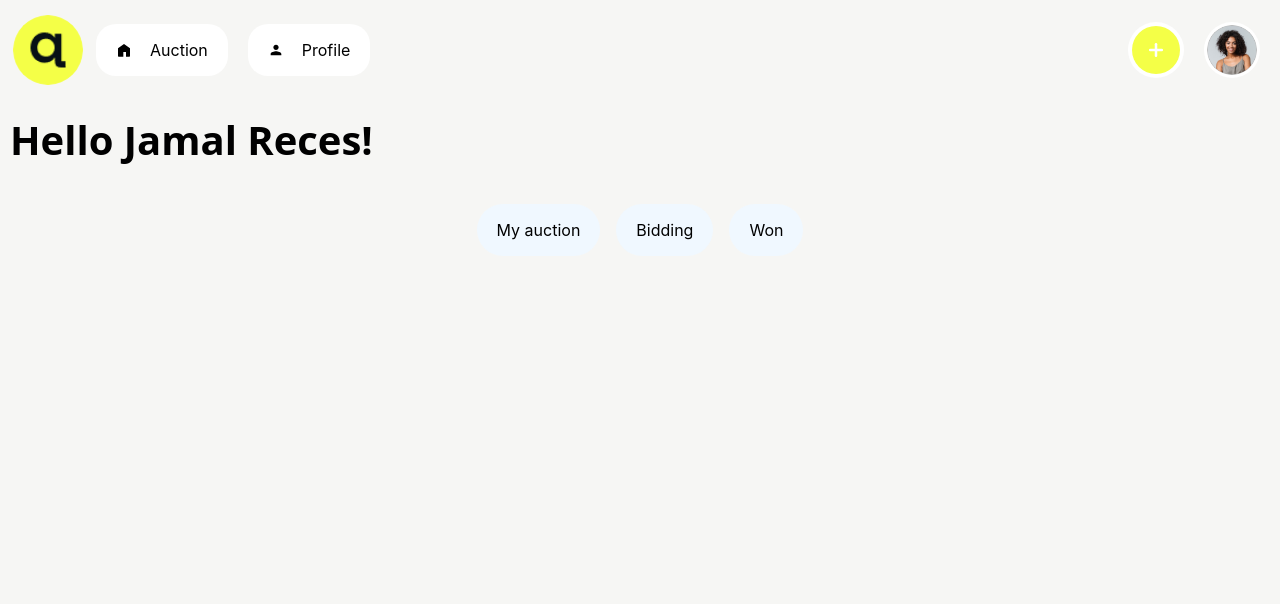
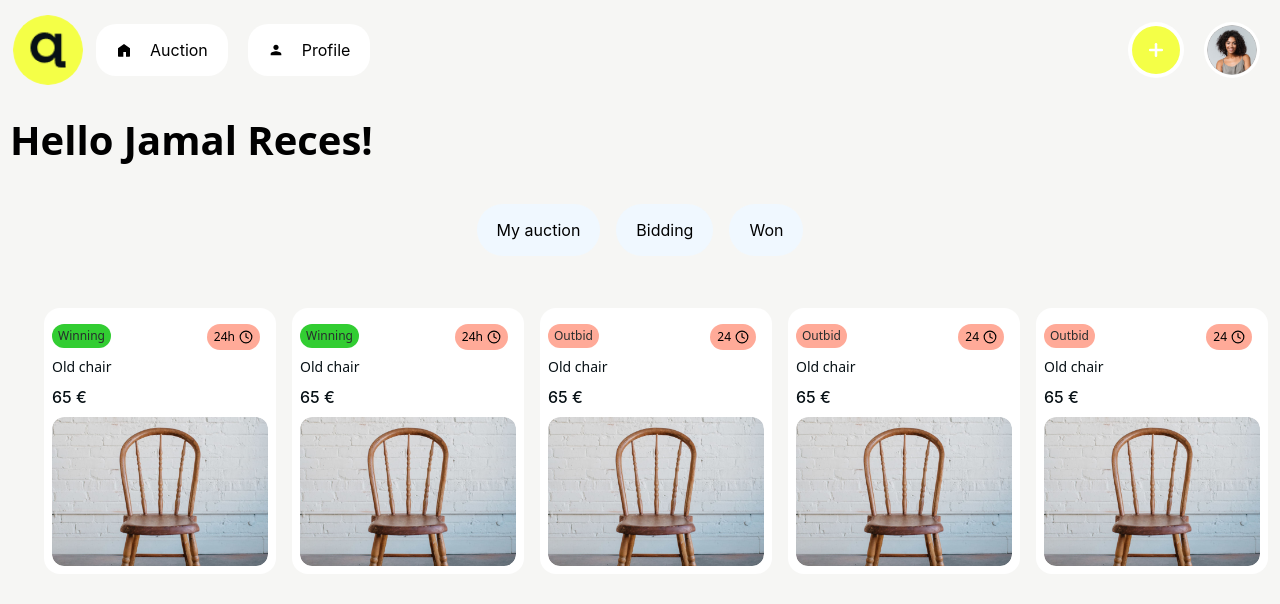
Before and after one commit to AndjelaShida/AuctionBay-Frontend, a React (Vite) app: page /bidding in a window 1280 px wide. Shown: the top 604 px of the page. Built offline with nearby package versions, Linux system fonts and the light colour scheme.

Commit message:
profil bidding

```diff
--- a/src/cards/auctionCard.style.tsx
+++ b/src/cards/auctionCard.style.tsx
@@ -64,7 +64,6 @@ export const Tag = styled.span<{ tag: string; tagColor: string }>`
 
 export const Time = styled.span<{ tag: string }>`
   font-size: 12px;
-  background-color: #ffaa98;
   padding: 3px 6px;
   border-radius: 30px;
   display: flex;
@@ -74,13 +73,11 @@ export const Time = styled.span<{ tag: string }>`
   top: 8px;
   right: 8px;
 
-
   background-color: ${({ tag }) => {
     switch (tag.toLowerCase()) {
       case "in progress":
         return "transparent";
       case "winning":
-        return "#FFAA98";
       case "outbid":
         return "#FFAA98";
       default:
@@ -88,13 +85,20 @@ export const Time = styled.span<{ tag: string }>`
     }
   }};
 
-  color: ${({ tag }) =>
-    tag.toLowerCase() === "in progress" ? "#000" : "#fff"};
+  color: ${({ tag }) => {
+    switch (tag.toLowerCase()) {
+      case "outbid":
+      case "winning":
+      case "in progress":
+        return "#000"; // crna boja za outbid, winning i in progress
+      default:
+        return "#fff"; // bela boja za ostalo
+    }
+  }};
 
   border: ${({ tag }) =>
     tag.toLowerCase() === "in progress" ? "none" : "1px solid transparent"};
 `;
-
 export const Title = styled.h3`
   font-size: 14px;
   color: #071015;
--- a/src/cards/auctionCardData.tsx
+++ b/src/cards/auctionCardData.tsx
@@ -34,7 +34,7 @@ export const auctionCardOutbid = [
       export const auctionCardWinning = [
        {
     image: "/images/chair1.jpg",
-    timeLeft: "",
+    timeLeft: "24h",
     title: "Old chair",
     price: "65 €",
     tag: "Winning",
--- a/src/pages/profile/bidding.style.ts
+++ b/src/pages/profile/bidding.style.ts
@@ -1,7 +1,27 @@
 import styled from "styled-components";
 import { Link, NavLink } from "react-router-dom";
 
+export const CardsGrid = styled.div`
+  display: grid;
+  grid-template-columns: repeat(6, 1fr);
+  gap: 16px;
+  padding: 20px;
+  width: 100%;
+  box-sizing: border-box;
+  background-color: #F6F6F4 ;
 
+  @media (max-width: 1200px) {
+    grid-template-columns: repeat(3, 1fr); // prilagodljivo za tablete
+  }
+
+  @media (max-width: 768px) {
+    grid-template-columns: repeat(2, 1fr); // mobilni
+  }
+
+  @media (max-width: 480px) {
+    grid-template-columns: 1fr;
+  }
+`;
 
 export const Wrapper = styled.div`
   width: 100vw;
--- a/src/pages/profile/bidding.tsx
+++ b/src/pages/profile/bidding.tsx
@@ -1,6 +1,10 @@
+import AuctionCard from "../../cards/auctionCard";
+import { auctionCardWinning, auctionCardOutbid } from "../../cards/auctionCardData"; // OBAVEZAN import
+
 import { HomeIcon, UserIcon } from "../../icons/homeIcon";
 import {
   ButtonGroup,
+  CardsGrid,
   IconButton,
   LeftGroup,
   Navbar,
@@ -12,8 +16,17 @@ import {
   Wrapper,
 } from "./bidding.style";
 
+const MyAuction: React.FC = () => {
 
-const MyAuction: React.FC = () => {
+  // Ovde biramo 2 winning i 3 outbid kartice
+  const firstRowCards = [
+    { ...auctionCardWinning[0], key: "win-1" },
+    { ...auctionCardWinning[0], key: "win-2" },
+    { ...auctionCardOutbid[0], key: "outbid-1" },
+    { ...auctionCardOutbid[0], key: "outbid-2" },
+    { ...auctionCardOutbid[0], key: "outbid-3" },
+  ];
+
   return (
     <Wrapper>
       <Navbar>
@@ -87,12 +100,28 @@ const MyAuction: React.FC = () => {
       </Navbar>
 
       <Title>Hello Jamal Reces! </Title>
+
       <TabBar>
         <ButtonGroup>
           <NavButton2 to="/myauction">My auction</NavButton2>
           <NavButton2 to="/bidding">Bidding</NavButton2>
           <NavButton2 to="/Won ">Won</NavButton2>
         </ButtonGroup>
+
+        {/* 2 winning 3 outbid kartice */}
+        <CardsGrid>
+          {firstRowCards.map((card) => (
+            <AuctionCard
+              key={card.key}
+              image={card.image}
+              tag={card.tag}
+              tagColor={card.tagColor}
+              timeLeft={card.timeLeft}
+              title={card.title}
+              price={card.price}
+            />
+          ))}
+        </CardsGrid>
       </TabBar>
     </Wrapper>
   );
```
